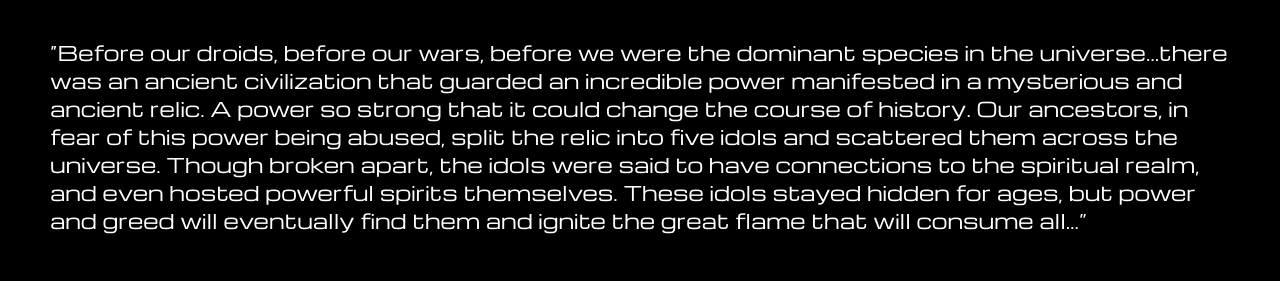
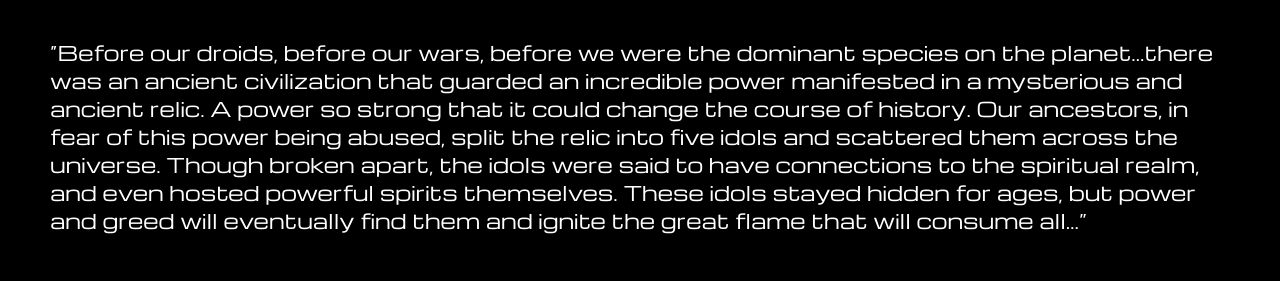
Before and after one commit to Benzene123/arcnft, a plain HTML site: page index.html in a window 1280 px wide. Shown: the part 247-528 px from the top of the page. Drawn offline with nearby package versions, Linux system fonts and the light colour scheme.

Commit message:
little change

```diff
--- a/index.html
+++ b/index.html
@@ -15,7 +15,7 @@
         <h4><em>Origins</em></h4>
       <div class="one">
         <hr>
-       <p>“Before our droids, before our wars, before we were the dominant species in the universe…there was an ancient civilization that guarded an incredible power manifested in a mysterious and ancient relic. A power so strong that it could change the course of history. Our ancestors, in fear of this power being abused, split the relic into five idols and scattered them across the universe. Though broken apart, the idols were said to have connections to the spiritual realm, and even hosted powerful spirits themselves. These idols stayed hidden for ages, but power and greed will eventually find them and ignite the great flame that will consume all…”</p>
+       <p>“Before our droids, before our wars, before we were the dominant species on the planet…there was an ancient civilization that guarded an incredible power manifested in a mysterious and ancient relic. A power so strong that it could change the course of history. Our ancestors, in fear of this power being abused, split the relic into five idols and scattered them across the universe. Though broken apart, the idols were said to have connections to the spiritual realm, and even hosted powerful spirits themselves. These idols stayed hidden for ages, but power and greed will eventually find them and ignite the great flame that will consume all…”</p>
        <br>
         <em>“Old Man, what are you mumbling about again? Those fake artifacts and your apocalypse again? Psh, those are just fairy tales. Come back to the real world…”</em>
         <br>
```
